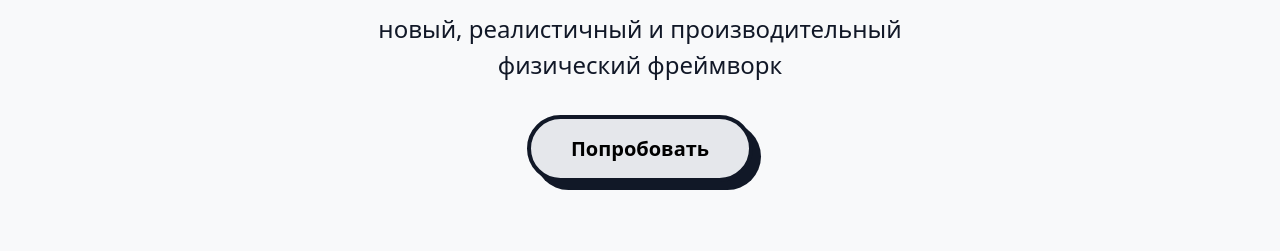
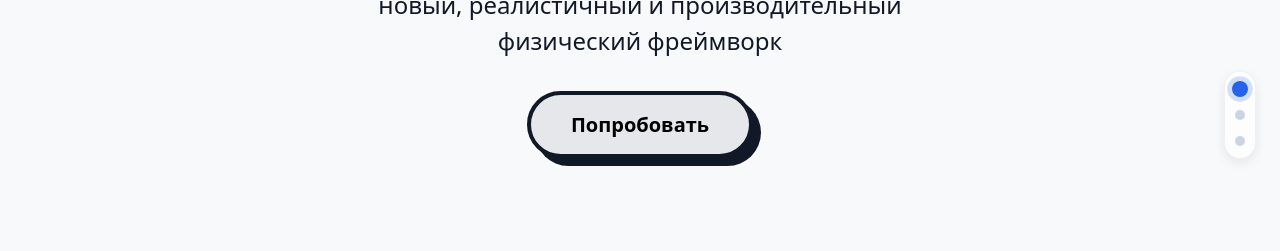
Before and after one commit to Danayasi/kepiit-group-proj, a plain HTML site: page index.html in a window 1280 px wide. Shown: the part 285-536 px from the top of the page. Drawn offline with Linux system fonts and the light colour scheme; a web font is replaced by a local one.

Commit message:
2nd commit

```diff
--- a/index.html
+++ b/index.html
@@ -7,24 +7,26 @@
     <link rel="stylesheet" href="style.css">
 </head>
 <body>
-    <nav class="sidebar">
-    <a href="#hero" class="sidebar__link active">Главная</a>
-        <a href="#features" class="sidebar__link">Возможности</a>
-        <a href="#docs" class="sidebar__link">Документация</a>
-    </nav>
-    <section class="hero">
+    <!-- КРУЖОЧКИ - новая навигация сбоку -->
+    <div class="dot-nav">
+        <div class="dot active" data-section="hero"></div>
+        <div class="dot" data-section="features"></div>
+        <div class="dot" data-section="docs"></div>
+    </div>
+
+    <section id="hero" class="hero">
         <h1>PHYSX 1.0</h1>
         <p>новый, реалистичный и производительный<br>физический фреймворк</p>
         <button>Попробовать</button>
     </section>
 
-    <section class="features">
+    <section id="features" class="features">
         <div class="feature">
             <div class="text">
                 <h2>УДОБНЫЕ <span>ИНСТРУМЕНТЫ</span></h2>
                 <p>PHYSX предлагает продвинутый инструментарий для быстрой разработки.</p>
             </div>
-            <div class="gif"></div>
+            <div class="gif"><img src="media/Frame 5.png"></div>
         </div>
         <div class="feature reverse">
             <div class="gif"><img src="media/bebebe.gif"></div>
@@ -35,7 +37,7 @@
         </div>
     </section>
 
-    <section class="docs">
+    <section id="docs" class="docs">
         <div class="docs-sidebar">
             <h3>Меню</h3>
             <a class="active">Установка</a>
@@ -49,7 +51,13 @@
             <div class="code">
                 <pre>npm install physx-framework</pre>
             </div>
+
+            <p>по средству npm install я не помню я давно с линукса ушел, но вы разберитесь наверн.</p>
+
+            <div style="margin-top: 500px;"></div>
         </div>
     </section>
+
+    <script src="script.js"></script>
 </body>
 </html>
--- /dev/null
+++ b/script.js
@@ -0,0 +1,54 @@
+// навигация-кружочки
+const dots = document.querySelectorAll('.dot');
+const sections = {
+    hero: document.getElementById('hero'),
+    features: document.getElementById('features'),
+    docs: document.getElementById('docs')
+};
+
+// добавляем подсказки
+const titles = { hero: 'Главная', features: 'Возможности', docs: 'Документация' };
+dots.forEach(dot => {
+    const section = dot.dataset.section;
+    if (section && titles[section]) {
+        dot.setAttribute('data-title', titles[section]);
+    }
+});
+
+// клик по кружочку — скролл
+dots.forEach(dot => {
+    dot.addEventListener('click', () => {
+        const sectionId = dot.dataset.section;
+        if (sectionId && sections[sectionId]) {
+            sections[sectionId].scrollIntoView({ behavior: 'smooth', block: 'start' });
+        }
+    });
+});
+
+// обновление активного кружочка при скролле
+function updateActiveDot() {
+    const scrollPos = window.scrollY + 150;
+    let active = 'hero';
+
+    if (sections.docs && sections.docs.offsetTop <= scrollPos) {
+        active = 'docs';
+    } else if (sections.features && sections.features.offsetTop <= scrollPos) {
+        active = 'features';
+    } else {
+        active = 'hero';
+    }
+
+    dots.forEach(dot => {
+        if (dot.dataset.section === active) {
+            dot.classList.add('active');
+        } else {
+            dot.classList.remove('active');
+        }
+    });
+}
+
+window.addEventListener('scroll', updateActiveDot);
+window.addEventListener('resize', updateActiveDot);
+updateActiveDot();
+
+//КЛЯНУСЬ JS НАВАЙБКОДИЛ
--- a/style.css
+++ b/style.css
@@ -26,9 +26,81 @@
 
 body {
     font-family: 'Multiround Pro', system-ui, sans-serif;
-    background: var(--bg);
+    background-image: url(media/Frame\ 4.png);
     color: var(--text);
     line-height: 1.5;
+}
+p{
+    margin-top: 20px;
+}
+
+.dot-nav {
+    position: fixed;
+    right: 24px;
+    top: 50%;
+    transform: translateY(-50%);
+    display: flex;
+    flex-direction: column;
+    gap: 16px;
+    z-index: 1000;
+    background: rgba(255, 255, 255, 0.7);
+    backdrop-filter: blur(12px);
+    padding: 12px 10px;
+    border-radius: 40px;
+    box-shadow: 0 4px 12px rgba(0, 0, 0, 0.08);
+    border: 1px solid rgba(0, 0, 0, 0.05);
+}
+
+.dot {
+    width: 10px;
+    height: 10px;
+    background: #cbd5e1;
+    border-radius: 50%;
+    cursor: pointer;
+    transition: all 0.2s ease;
+}
+
+.dot.active {
+    background: var(--accent);
+    transform: scale(1.6);
+    box-shadow: 0 0 0 3px rgba(37, 99, 235, 0.2);
+}
+
+.dot:hover {
+    background: #94a3b8;
+    transform: scale(1.3);
+}
+
+.dot::before {
+    content: attr(data-title);
+    position: absolute;
+    right: 28px;
+    background: #1e293b;
+    color: white;
+    font-size: 12px;
+    padding: 4px 10px;
+    border-radius: 20px;
+    white-space: nowrap;
+    opacity: 0;
+    pointer-events: none;
+    transition: opacity 0.2s;
+    font-family: system-ui;
+}
+
+.dot:hover::before {
+    opacity: 1;
+}
+
+@media (max-width: 768px) {
+    .dot-nav {
+        right: 12px;
+        gap: 12px;
+        padding: 10px 8px;
+    }
+    .dot {
+        width: 8px;
+        height: 8px;
+    }
 }
 
 .hero {
@@ -91,9 +163,7 @@ body {
     border-radius: 12px;
     overflow: hidden;
     box-shadow: 4px 4px var(--shadow);
-    /* Убираем aspect-ratio */
 }
-
 .gif img {
     max-width: 100%;
     height: auto;
@@ -126,6 +196,7 @@ body {
     border-left: 2px solid transparent;
     padding-left: 1rem;
     margin-left: -1rem;
+    cursor: pointer;
 }
 .docs-sidebar a.active,
 .docs-sidebar a:hover {
```
Also changed, not shown: media/Frame 4.png (added), media/Frame 5.png (added).
